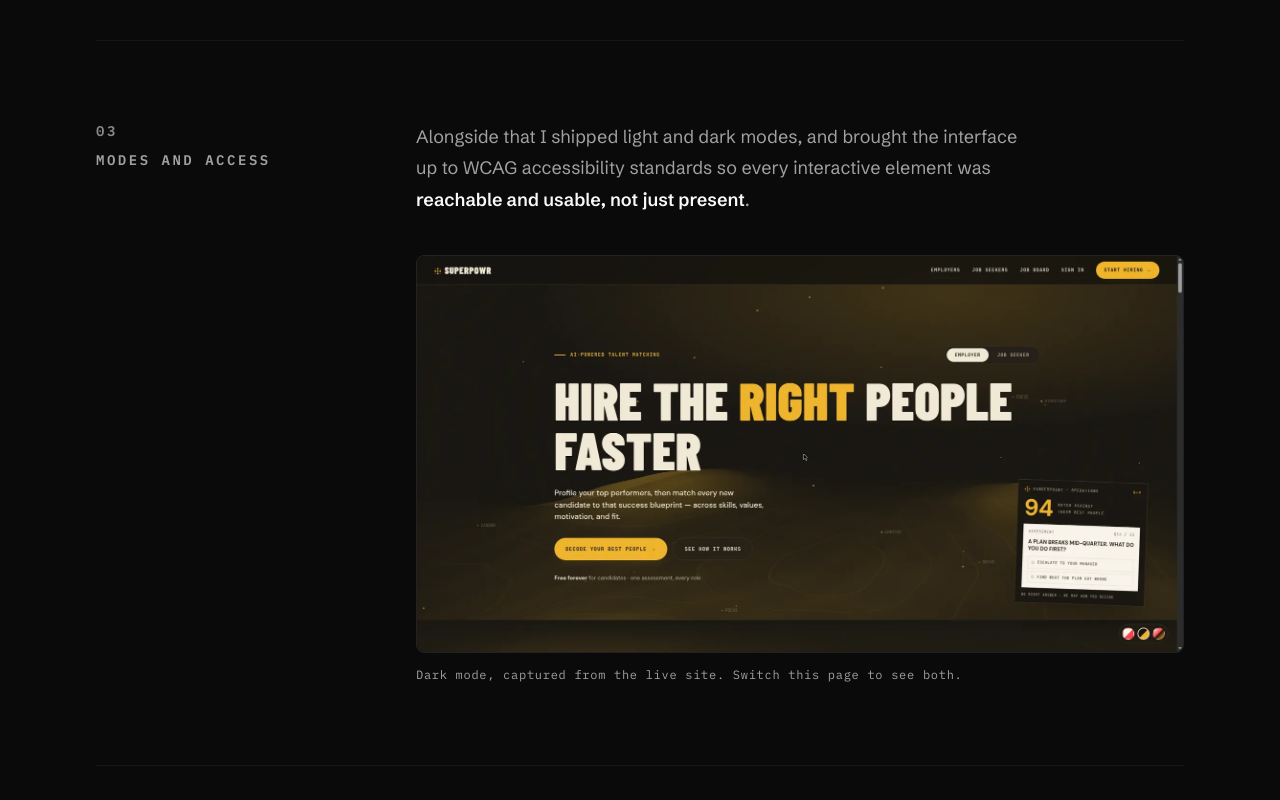
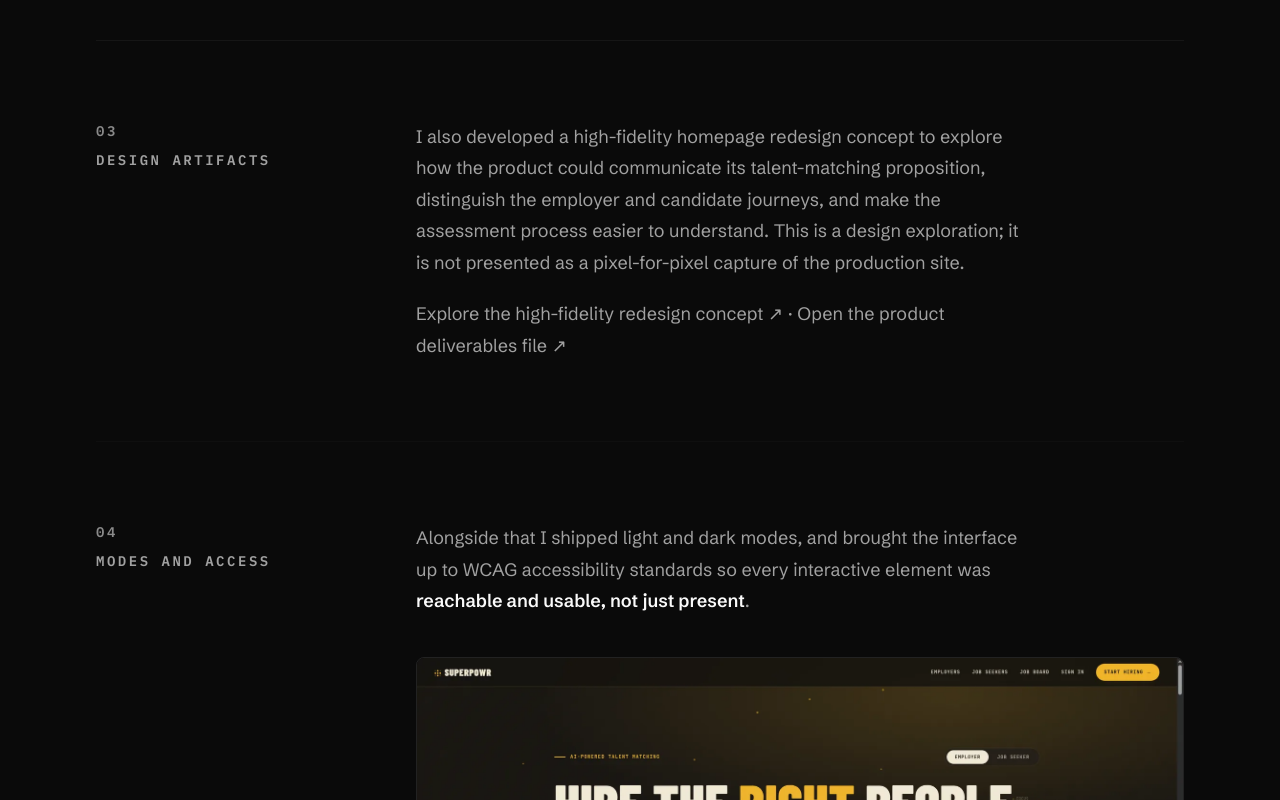
Before and after one commit to cooluj/Portfolio, a React (Vite) app: page /work/superpowr in a window 1280 px wide. Shown: the part 3000-3800 px from the top of the page. Built offline with nearby package versions, Linux system fonts and the light colour scheme.

Commit message:
Add Superpowr Figma design references and clarify accessibility claim

```diff
--- a/src/pages/Superpowr.tsx
+++ b/src/pages/Superpowr.tsx
@@ -160,7 +160,23 @@ export default function Superpowr() {
         </div>
       </Block>
 
-      <Block n="03" title="Modes and access">
+      <Block n="03" title="Design artifacts">
+        <div className="prose">
+          <p>
+            I also developed a high-fidelity homepage redesign concept to explore how the product could
+            communicate its talent-matching proposition, distinguish the employer and candidate journeys,
+            and make the assessment process easier to understand. This is a design exploration; it is not
+            presented as a pixel-for-pixel capture of the production site.
+          </p>
+          <p>
+            <a href="https://www.figma.com/design/dxNiYoSRwlY6UXc0Yl064c/Redesigns?node-id=38-1244" target="_blank" rel="noopener noreferrer">Explore the high-fidelity redesign concept ↗</a>
+            {' · '}
+            <a href="https://www.figma.com/design/Yfn8XglkOp4DToUCx8cuaG/Superpowr.ai-Product-Deliverables?node-id=0-1" target="_blank" rel="noopener noreferrer">Open the product deliverables file ↗</a>
+          </p>
+        </div>
+      </Block>
+
+      <Block n="04" title="Modes and access">
         <div className="prose">
           <p>
             Alongside that I shipped light and dark modes, and brought the interface up to WCAG accessibility
@@ -176,7 +192,7 @@ export default function Superpowr() {
         </div>
       </Block>
 
-      <Block n="04" title="The outcome">
+      <Block n="05" title="The outcome">
         <div className="prose">
           <p>
             The redesign shipped to production and is live at{' '}
```
